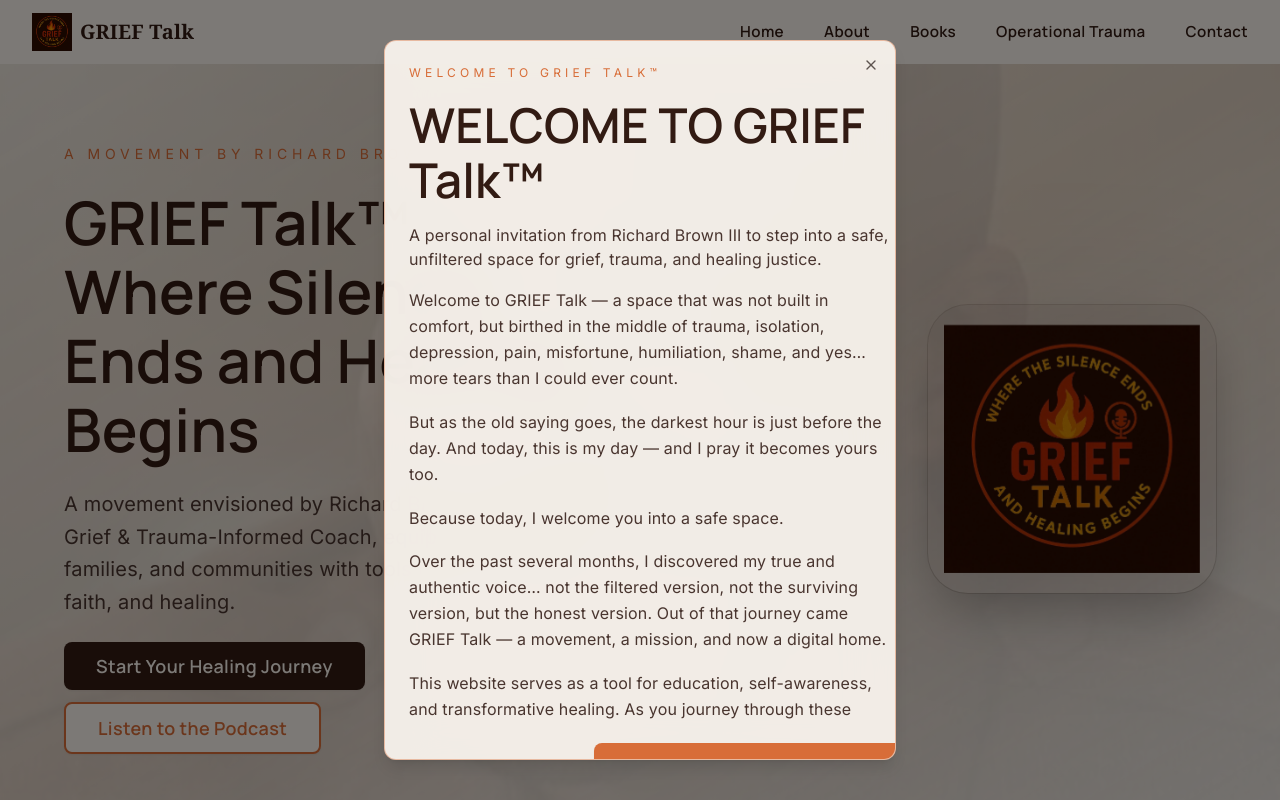
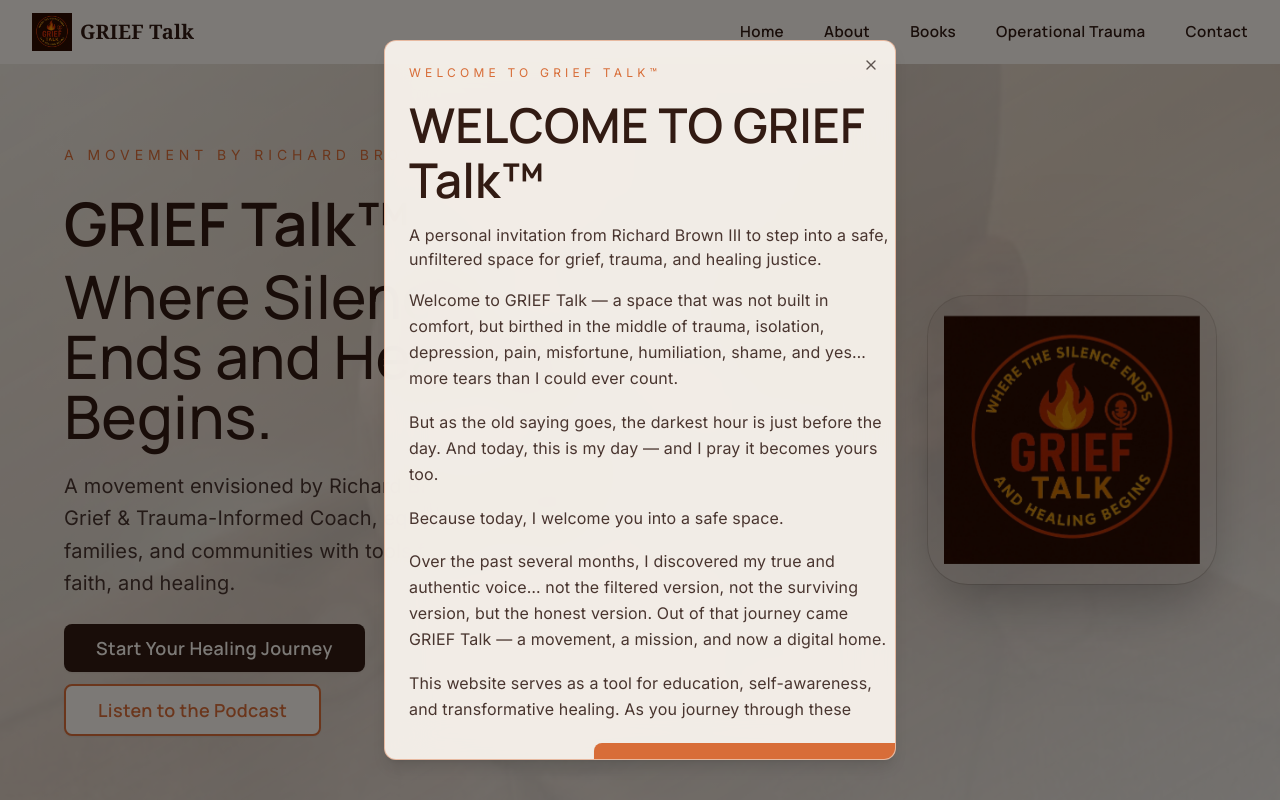
Before and after one commit to SerStakeAlot/grief-talk, a React (Vite) app: page / in a window 1280 px wide. Shown: the top 800 px of the page. Built offline with nearby package versions, Linux system fonts and the light colour scheme.

Commit message:
Adjust hero tagline typography

```diff
--- a/src/components/Hero.tsx
+++ b/src/components/Hero.tsx
@@ -29,8 +29,11 @@
                         <p className="uppercase tracking-[0.35em] text-xs sm:text-sm text-secondary">
                             A Movement by Richard Brown III
                         </p>
-                        <h1 className="text-4xl sm:text-5xl md:text-6xl lg:text-7xl font-serif font-bold text-primary leading-tight">
-                            GRIEF Talk™ – Where Silence Ends and Healing Begins
+                        <h1 className="text-4xl sm:text-5xl md:text-6xl lg:text-7xl font-serif font-bold text-primary leading-tight space-y-2">
+                            <span className="block">GRIEF Talk™ –</span>
+                            <span className="block text-3xl sm:text-4xl md:text-5xl lg:text-6xl font-normal">
+                                Where Silence Ends and Healing Begins.
+                            </span>
                         </h1>
                         <p className="text-base sm:text-lg md:text-xl text-muted-foreground max-w-3xl mx-auto lg:mx-0 leading-relaxed">
                             A movement envisioned by Richard Brown III, America’s Grief & Trauma-Informed Coach, equipping individuals, families, and communities with tools for grief, trauma, faith, and healing.
```
